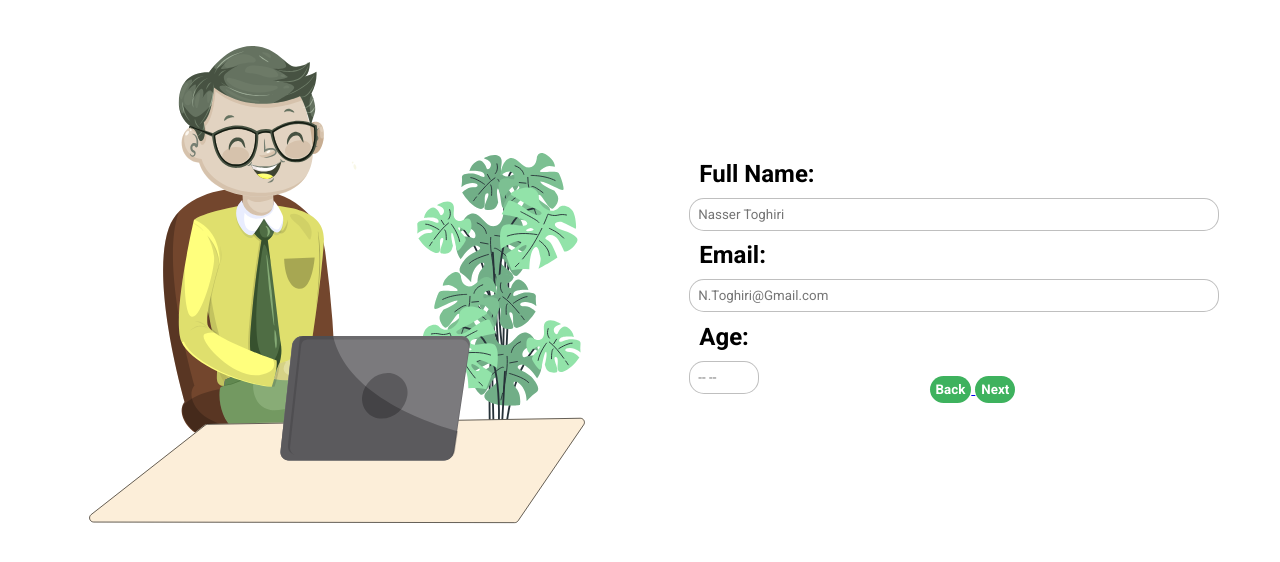
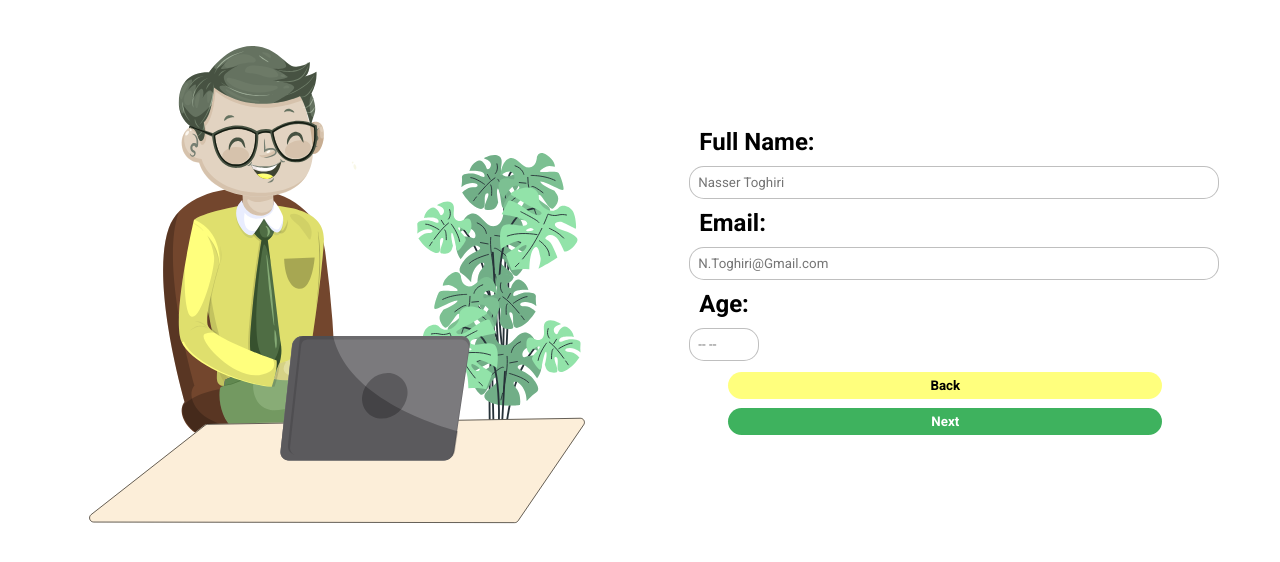
Before and after one commit to 007thiago/thiago-first-challenge, a plain HTML site: page 6th.html in a window 1280 px wide. In both pictures the pointer is over the input "Back". Drawn offline with Linux system fonts and the light colour scheme.

Commit message:
ajustes de botoes

```diff
--- a/assets/css/style.css
+++ b/assets/css/style.css
@@ -96,9 +96,14 @@ div.divPadding {
 	background-color: #3EB25E;
 	border-radius: 35px;
 	padding: 6px;
+	width: 90%;
 	margin-bottom: 2%;
 }
 
+.buttonPadrao6:hover {
+	background-color: #FFFF7D;
+	color: black;
+}
 a {
 	width: 100%;
 }
```
